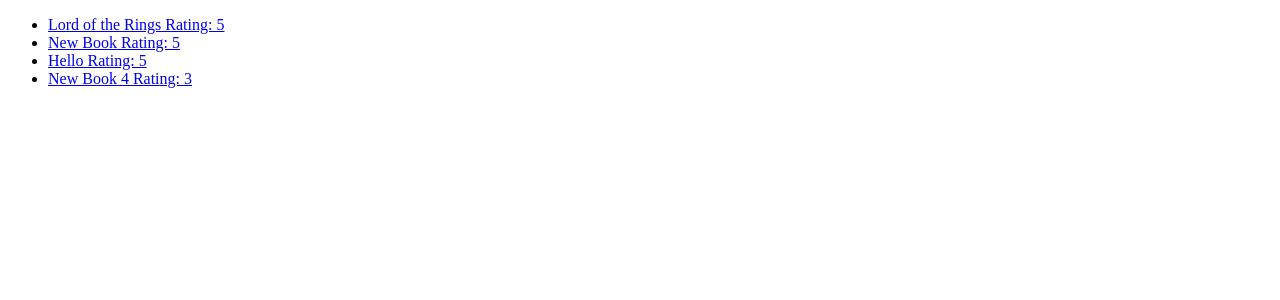
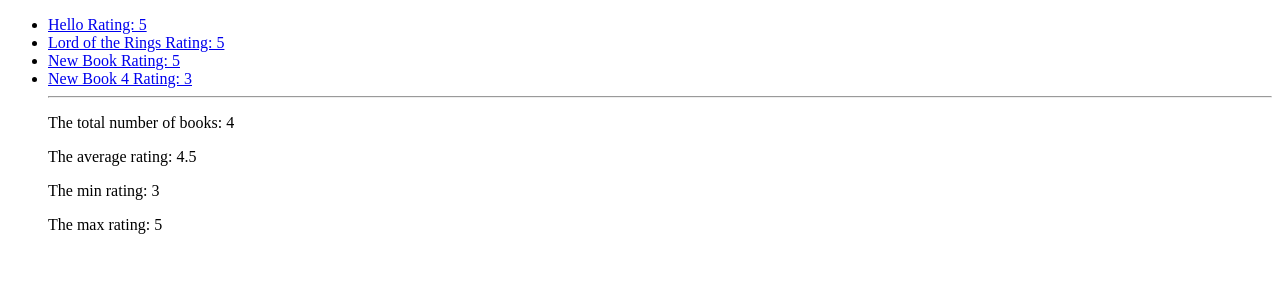
Before and after one commit to ramonpm4/django_book, a Django app: page / in a window 1280 px wide. Shown: the top 300 px of the page. Run offline with Django 5.2, Linux system fonts and the light colour scheme; data comes from the database, SQL or seed files in the repository.

Commit message:
aggregate functions

```diff
--- a/book_outlet/templates/book_outlet/index.html
+++ b/book_outlet/templates/book_outlet/index.html
@@ -14,5 +14,12 @@ All books
 
     </li>
     {% endfor %}
+
+    <hr>
+    <p>The total number of books: {{number_books}}</p>
+    <p>The average rating: {{avg_rating.rating__avg}}</p>
+    <p>The min rating: {{avg_rating.rating__min}}</p>
+    <p>The max rating: {{avg_rating.rating__max}}</p>
+
 </ul>
 {% endblock %}
--- a/book_outlet/views.py
+++ b/book_outlet/views.py
@@ -1,14 +1,20 @@
 from django.http import HttpResponse, Http404
 from django.shortcuts import render, get_object_or_404
+from django.db.models import Avg, Max, Min
 
 from .models import Book
 
 # Create your views here.
 
 def index(request) -> HttpResponse:
-    books = Book.objects.all()
+    books = Book.objects.all().order_by('title') # El unico llamado a la DB que hago
+    number_books = books.count() # Esto se aplica sobre el object
+    avg_rating = books.aggregate(Avg('rating'), Min('rating'), Max('rating'))
+
     return render(request, 'book_outlet/index.html', {
-        'books': books
+        'books': books,
+        'number_books': number_books,
+        'avg_rating': avg_rating
     })
 
 
```
